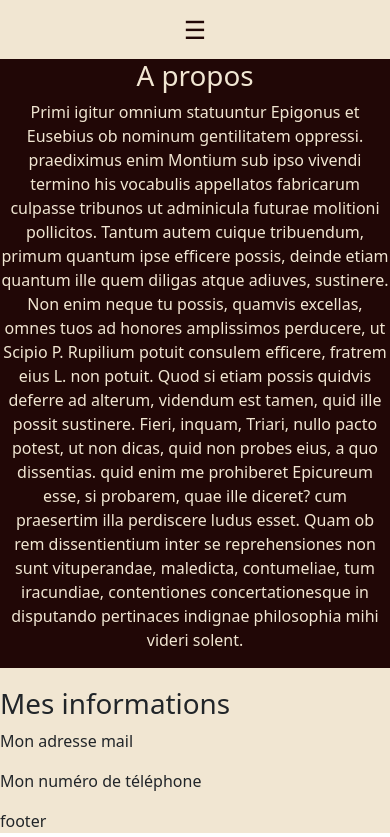
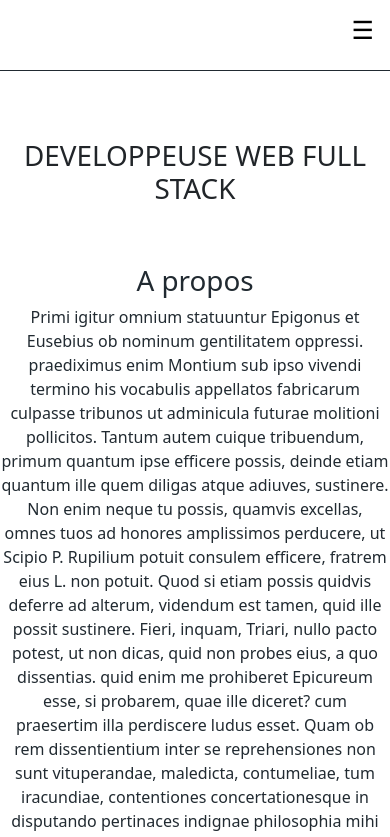
Before and after one commit to ImaneZ21/portfolio-imane, a React (Vite) app: page / in a window 390 px wide. Shown: the top 837 px of the page. Built offline with nearby package versions, Linux system fonts and the light colour scheme.

Commit message:
change color + add title

```diff
--- a/components/About/About.scss
+++ b/components/About/About.scss
@@ -1,5 +1,5 @@
 .about {
-    margin-top: 5%;
+    margin-top: 50px;
     flex-direction: column;
 }
 
@@ -9,9 +9,9 @@
 
         .containeur {
             flex-direction: column;
-            justify-content: space-around;
-            background-color: #210706;
-            color: #F1E6D2;
+            justify-content: space-between;
+            background-color: #FFFF;
+            color: #212A31;
 
             .about-paragraphs {
                 height: 100%;
--- a/components/Header/Header.scss
+++ b/components/Header/Header.scss
@@ -3,7 +3,8 @@
     top: 10px;
     width: 80%;
     justify-content: end;
-
+    border-bottom: 1px #212A31 solid;
+    padding-bottom: 20px;
 
     .header-top,
     .header-bottom {
@@ -13,7 +14,7 @@
     .header-top a,
     .header-bottom a {
         text-decoration: none;
-        color: #210706;
+        color: #000000;
     }
 
     .burger-btn {
@@ -22,7 +23,7 @@
         border: none;
         font-size: 25px;
         cursor: pointer;
-        color: #210706;
+        color: #000000;
     }
 }
 
@@ -34,9 +35,14 @@
         align-items: center;
         text-align: center;
 
+        &.open {
+            padding-bottom: 0px;
+        }
+
         .burger-btn {
             display: block;
-            align-self: center;
+            align-self: end;
+            margin-right: 10px;
         }
 
         .header-top,
@@ -59,14 +65,14 @@
             padding: 15px;
             border: 1px solid rgba(255, 255, 255, 0.1);
             transition: all 0.3s ease;
-                        background-color: #F1E6D2;
+            background-color: #FFFF;
 
         }
 
         .header-top a:hover,
         .header-bottom a:hover {
-            color: #F1E6D2;
-            background-color: #210706;
+            color: #000000;
+            background-color: #FFFF;
         }
     }
 }
--- /dev/null
+++ b/components/Title/Title.jsx
@@ -0,0 +1,11 @@
+import "./Title.scss";
+
+function Title() {
+  return (
+    <div className="title d-flex">
+        <h1>DEVELOPPEUSE WEB FULL STACK</h1>
+    </div>
+  );
+}
+
+export default Title;
--- /dev/null
+++ b/components/Title/Title.scss
@@ -0,0 +1,11 @@
+.title {
+  margin-top: 100px;
+  flex-direction: column;
+  text-align: center;
+  font-size: 1.2rem;
+}
+
+@media screen and (max-width: 768px) {
+  .title {
+  }
+}
--- a/src/App.css
+++ b/src/App.css
@@ -6,7 +6,7 @@
   display: flex;
   flex-direction: column;
   font-family: system-ui, -apple-system, BlinkMacSystemFont, 'Segoe UI', Roboto, Oxygen, Ubuntu, Cantarell, 'Open Sans', 'Helvetica Neue', sans-serif;
-  background-color: #F1E6D2;
+  background-color: #FFFF;
 }
 
 header {
--- a/src/App.jsx
+++ b/src/App.jsx
@@ -3,7 +3,8 @@ import "bootstrap/dist/css/bootstrap.min.css";
 import Header from "../components/Header/Header.jsx";
 import Footer from "../components/Footer/Footer.jsx";
 import About from "../components/About/About.jsx";
-import Contact from "../components/Contact/Contact.jsx"
+import Contact from "../components/Contact/Contact.jsx";
+import Title from "../components/Title/Title.jsx"
 
 function App() {
   return (
@@ -12,6 +13,7 @@ function App() {
         <Header />
       </header>
       <main>
+        <Title />
         <About />
         <Contact />
         {/* <Projects />
--- a/src/index.css
+++ b/src/index.css
@@ -4,9 +4,8 @@
   font-weight: 400;
 
   color-scheme: light dark;
-  color: #210706;
-  background-color: #F1E6D2;
-
+  color: #212A31;
+  background-color: #D3D9D4;
   font-synthesis: none;
   text-rendering: optimizeLegibility;
   -webkit-font-smoothing: antialiased;
```
